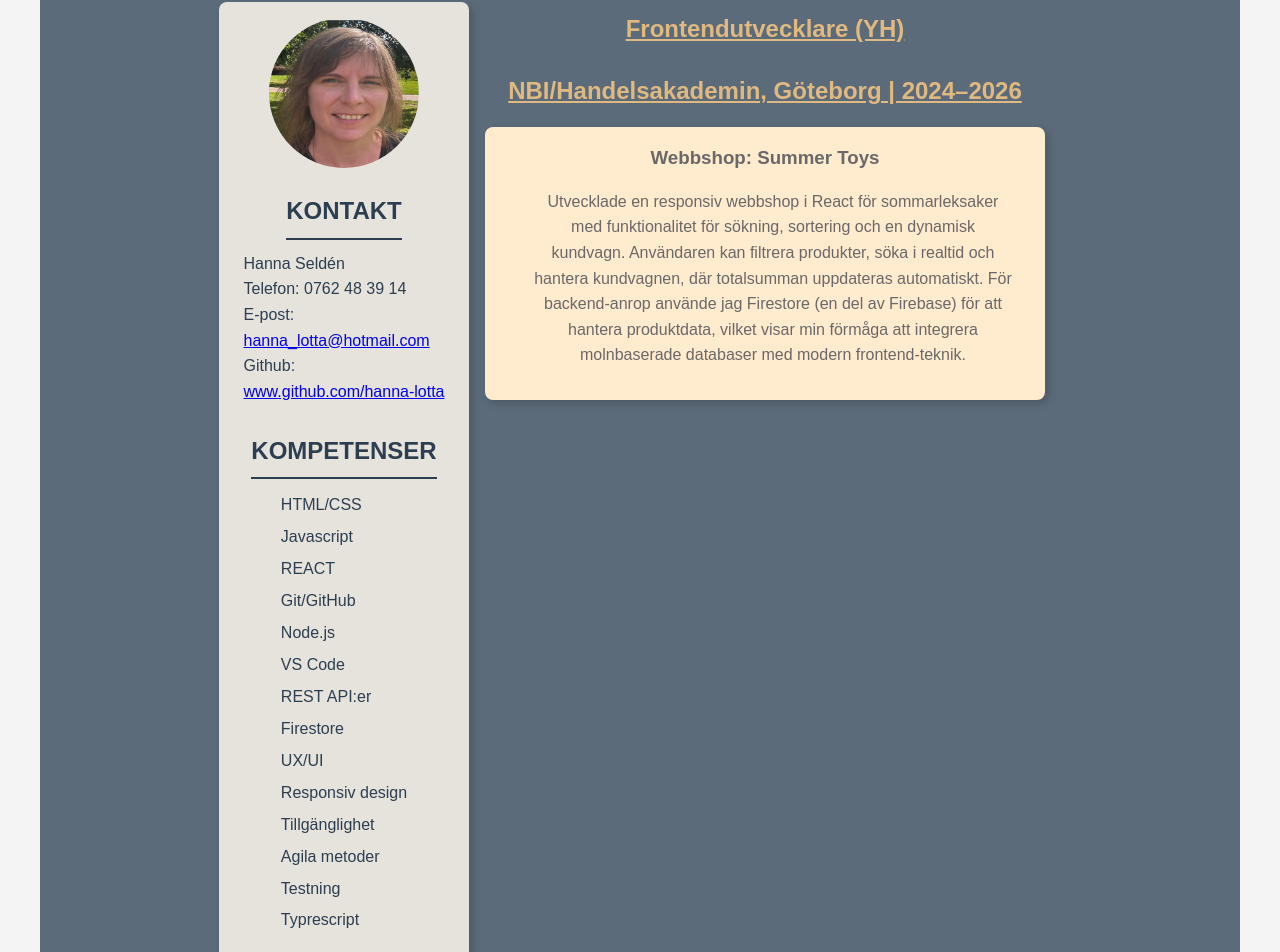
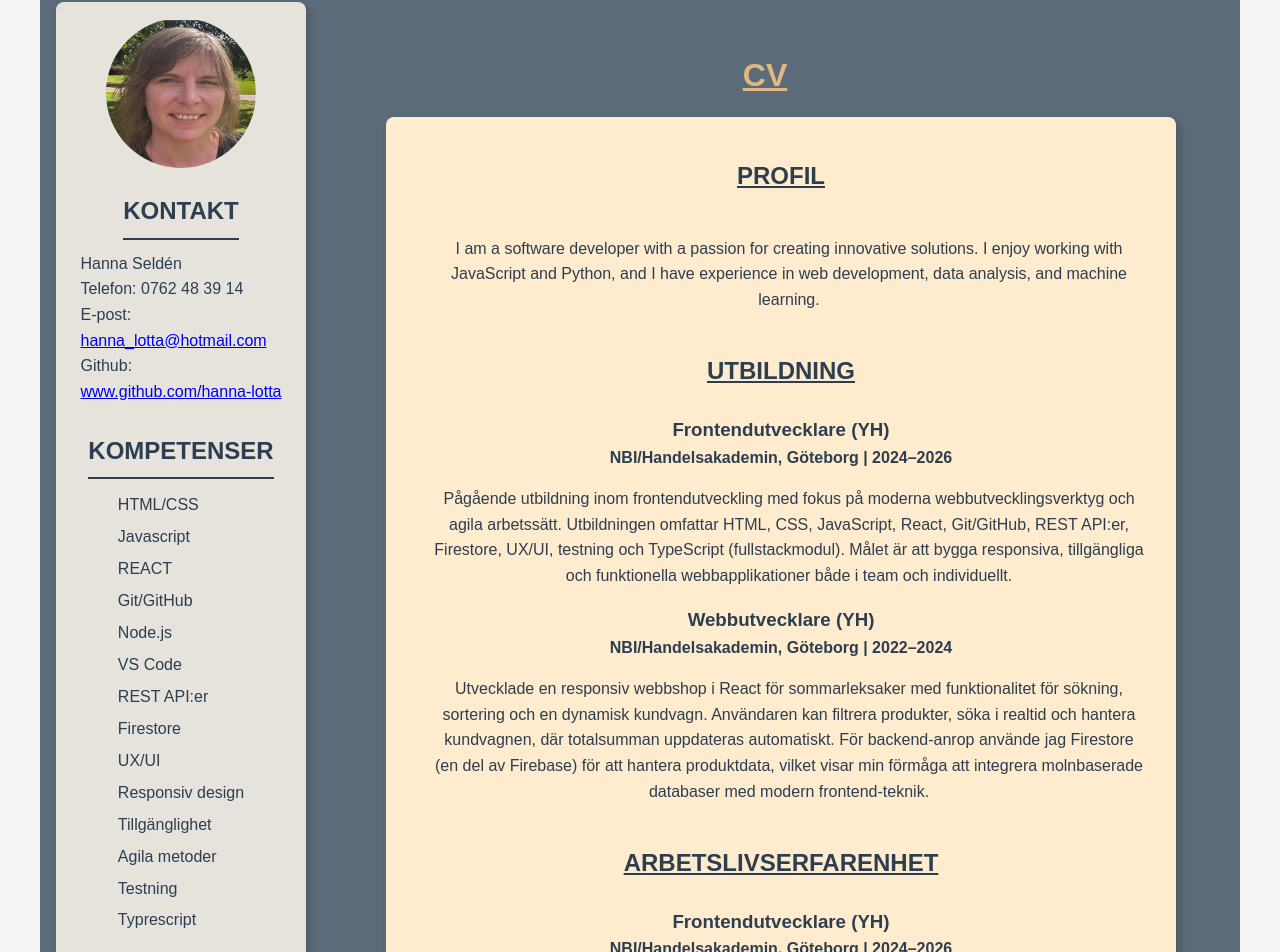
Before and after one commit to hanna-lotta/portfolio, a React (Vite) app: page /#/ in a window 1280 px wide. Shown: the part 126-1078 px from the top of the page. Built offline with nearby package versions, Linux system fonts and the light colour scheme.

Commit message:
js files added + LIA name change

```diff
--- a/src/App.jsx
+++ b/src/App.jsx
@@ -17,7 +17,7 @@ function App() {
 			<NavLink to="/about"> Personligt Brev </NavLink>
 			<NavLink to="/prodject"> Projekt </NavLink>
 			<NavLink to="/education"> Projekt </NavLink>
-			<NavLink to="/contact"> LIA </NavLink>
+			<NavLink to="/lia"> LIA </NavLink>
 		</nav>
 	  </header>
 	  <main>
--- a/src/data/CVList.js
+++ b/src/data/CVList.js
@@ -1,7 +1,11 @@
 
 const CVList = [
   {
-	id: 1, title: "Webbshop: Summer Toys",
+	id: 1, title: "Frontendutvecklare (YH)", school: "NBI/Handelsakademin, Göteborg", period: "2024–2026",
+	description: "Pågående utbildning inom frontendutveckling med fokus på moderna webbutvecklingsverktyg och agila arbetssätt. Utbildningen omfattar HTML, CSS, JavaScript, React, Git/GitHub, REST API:er, Firestore, UX/UI, testning och TypeScript (fullstackmodul). Målet är att bygga responsiva, tillgängliga och funktionella webbapplikationer både i team och individuellt.",
+  },
+	{
+	id: 2, title: "Webbutvecklare (YH)", school: "NBI/Handelsakademin, Göteborg", period: "2022–2024",
 	description: "Utvecklade en responsiv webbshop i React för sommarleksaker med funktionalitet för sökning, sortering och en dynamisk kundvagn. Användaren kan filtrera produkter, söka i realtid och hantera kundvagnen, där totalsumman uppdateras automatiskt. För backend-anrop använde jag Firestore (en del av Firebase) för att hantera produktdata, vilket visar min förmåga att integrera molnbaserade databaser med modern frontend-teknik.",
 	},
 ]
--- /dev/null
+++ b/src/data/myProfile.js
@@ -0,0 +1,6 @@
+
+const myProfile = {
+	description: "I am a software developer with a passion for creating innovative solutions. I enjoy working with JavaScript and Python, and I have experience in web development, data analysis, and machine learning.",
+}
+
+export { myProfile }
--- /dev/null
+++ b/src/data/workExperience.js
@@ -0,0 +1,19 @@
+
+const workExperience = [
+	{
+		id: 1,
+		title: "Frontendutvecklare (YH)",
+		company: "NBI/Handelsakademin, Göteborg",
+		period: "2024–2026",
+		description: "Praktisk och yrkesinriktad utbildning med fokus på moderna webbutvecklingsverktyg och agila arbetssätt. Vi arbetar med HTML, CSS, JavaScript, React, Git/GitHub, REST API:er, Firestore, UX/UI, testning och TypeScript (fullstackmodul). Fokus ligger på att bygga responsiva, tillgängliga och funktionella webbapplikationer i team och individuellt.",
+	},
+	{
+		id: 2,
+		title: "Webbutvecklare (YH)",
+		company: "NBI/Handelsakademin, Göteborg",
+		period: "2022–2024",
+		description: "Utvecklade en responsiv webbshop i React för sommarleksaker med funktionalitet för sökning, sortering och en dynamisk kundvagn. Användaren kan filtrera produkter, söka i realtid och hantera kundvagnen, där totalsumman uppdateras automatiskt. För backend-anrop använde jag Firestore (en del av Firebase) för att hantera produktdata, vilket visar min förmåga att integrera molnbaserade databaser med modern frontend-teknik.",
+	},
+]
+
+export { workExperience }
--- a/src/main.jsx
+++ b/src/main.jsx
@@ -7,7 +7,8 @@ import Home from './pages/Home.jsx'
 import About from './pages/About.jsx'
 import Prodject from './pages/Prodject.jsx'
 import Education from './pages/Education.jsx'
-import Contact from './pages/Contact.jsx'
+import Contact from './pages/LIA.jsx'
+import LIA from './pages/LIA.jsx'
 
 
 const router = createHashRouter ([
@@ -32,8 +33,8 @@ const router = createHashRouter ([
 				Component: Education
 			},
 			{
-				path: "/contact",
-				Component: Contact
+				path: "/lia",
+				Component: LIA
 			}
 
 		]
--- a/src/pages/Home.css
+++ b/src/pages/Home.css
@@ -18,27 +18,37 @@
 		border-radius: 0.5em;
 		box-shadow: 0.2rem 0.2rem 0.5rem rgba(8, 8, 8, 0.2);
 	}
-
-	.cv-header {
+	.cv-mainheader {
 		text-decoration: underline;
 		color: rgb(223, 185, 128);
 		padding-top: 1em;
 		text-align: center;
 	}
-	.main-content {
+	.cv-header {
+		text-decoration: underline;
+		/*color: rgb(223, 185, 128);*/
+		color: #2c3e50;
+		padding: 1em;
+		text-align: center;
+	}
+	.CV {
 		flex: 1;
     	padding: 2em 4em;
     	display: flex;
 		align-items: center;
     	flex-direction: column;
+
+	}
+	.main-content {
    		width: 100%;
 		padding: 1em;
 		border-radius: 0.5em;
 		box-shadow: 0.2rem 0.2rem 0.5rem rgba(8, 8, 8, 0.2);
 		margin: 1em;
 		background-color: blanchedalmond;
-		color: rgb(106, 104, 104);
-		width: 35em;
+		/*color: rgb(106, 104, 104);*/
+		color: #2c3e50;
+
 		text-align: center;
 
 
--- a/src/pages/Home.jsx
+++ b/src/pages/Home.jsx
@@ -2,6 +2,9 @@ import { Link, useParams } from 'react-router'
 import imgprofile from '../assets/img-profile.png'
 import './Home.css'
 import {CVList} from '../data/CVList'
+import { workExperience } from '../data/workExperience'
+import { myProfile } from '../data/myProfile'
+
 const Home = () => {
 	return (
 	  <div className="home">
@@ -51,35 +54,31 @@ const Home = () => {
 		<p>Övriga referenser lämnas gärna på begäran.</p>
 		</div>
 		<div className="CV">
-		<h2 className='cv-header'>Frontendutvecklare (YH)</h2>
-		<h2 className='cv-header'>NBI/Handelsakademin, Göteborg | 2024–2026</h2>
+		<h1 className='cv-mainheader'>CV</h1>
 		<div className="CV-card">
-		 <div className="main-content">
+			<div className="main-content">
+				<h2 className='cv-header'>PROFIL</h2>
+				<p>{myProfile.description}</p>
+
+				<h2 className='cv-header'>UTBILDNING</h2>
 			{CVList.map((cv) => (
 				<div className='my-education' key={cv.id}>
 				<h3>{cv.title}</h3>
+				<h4>{cv.school} | {cv.period}</h4>
 				<p>{cv.description}</p>
 				</div>
 			))}
+
+			<h2 className='cv-header'>ARBETSLIVSERFARENHET</h2>
+				{workExperience.map((experience) => (
+					<div className='my-experience' key={experience.id}>
+					<h3>{experience.title}</h3>
+					<h4>{experience.company} | {experience.period}</h4>
+					<p>{experience.description}</p>
+					</div>
+				))}
+			</div>
 		</div>
-		</div>
-			{/*
-		<h2>Frontendutvecklare (YH)</h2>
-		<h2>NBI/Handelsakademin, Göteborg | 2024–2026</h2>
-		<p>Praktisk och yrkesinriktad utbildning med fokus på moderna webbutvecklingsverktyg och agila arbetssätt. Vi arbetar med HTML, CSS, JavaScript, React, Git/GitHub, REST API:er, Firestore, UX/UI, testning och TypeScript (fullstackmodul). Fokus ligger på att bygga responsiva, tillgängliga och funktionella webbapplikationer i team och individuellt.</p>
-		<ul>
-			<li>HTML, CSS, JavaScript och React</li>
-			<li>Git/GitHub för versionshantering och samarbete</li>
-			<li>REST API:er för datakommunikation</li>
-			<li>Firestore för datalagring och hantering</li>
-			<li>UX/UI-designprinciper för användarcentrerad utveckling</li>
-			<li>Responsiv design för olika enheter och skärmstorlekar</li>
-			<li>Tillgänglighet för att säkerställa att webbplatser är användbara för alla</li>
-			<li>Agila metoder för effektivt teamarbete och projektledning</li>
-			<li>Testning för att säkerställa kodkvalitet och funktionalitet</li>
-			<li>TypeScript för typad JavaScript-utveckling</li>
-			<li>Fullstack med TypeScript (kommande kursmodul)</li>
-		</ul>*/}
 		</div>
 	  </div>
 	)
--- a/src/pages/Contact.css
+++ b/src/pages/LIA.css
@@ -1,5 +1,5 @@
 
-.contact {
+.lia {
 	display: flex;
 	flex-direction: column;
 	align-items: center;
@@ -17,7 +17,7 @@ h2{
 	display: flex;
 	flex-direction: column;
 	background-color: blanchedalmond;
-	padding: 1em;
+	padding: 2.5em;
 	border-radius: 0.5em;
 	box-shadow: 0.2rem 0.2rem 0.5rem rgba(8, 8, 8, 0.2);
 	margin: 1em;
--- a/src/pages/Contact.jsx
+++ b/src/pages/LIA.jsx
@@ -1,9 +1,9 @@
 import { Link, useParams } from 'react-router'
-import './Contact.css'
+import './LIA.css'
 
-const Contact = () => {
+const LIA = () => {
 	return (
-	  <div className="contact">
+	  <div className="lia">
 		<h2>LIA</h2>
 		<section className="my-contacts">
 		<h3>Jag söker LIA-praktik under två perioder:</h3>
@@ -15,4 +15,4 @@ const Contact = () => {
 	)
   }
 
-  export default Contact
+  export default LIA
```
Also changed, not shown: src/pages/About.css (added). Lines whose indentation alone changed are shown as unchanged.
